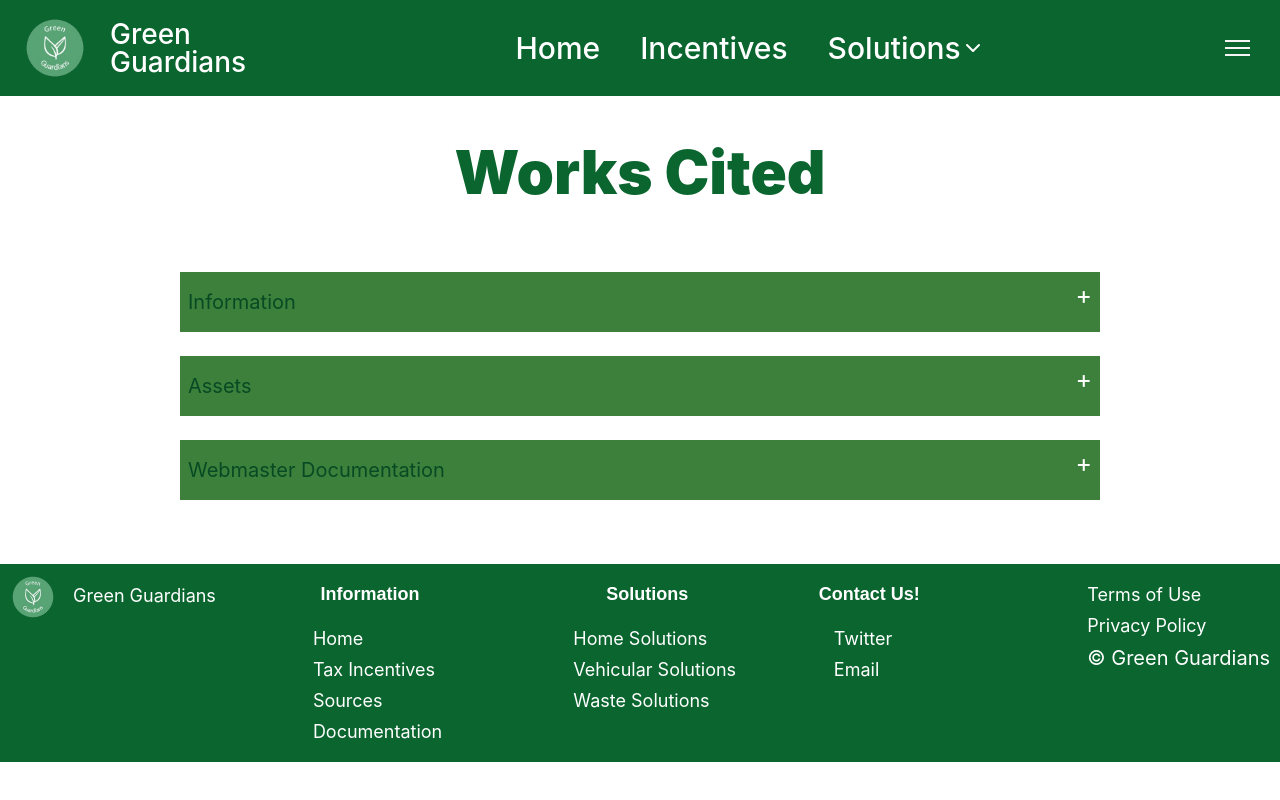
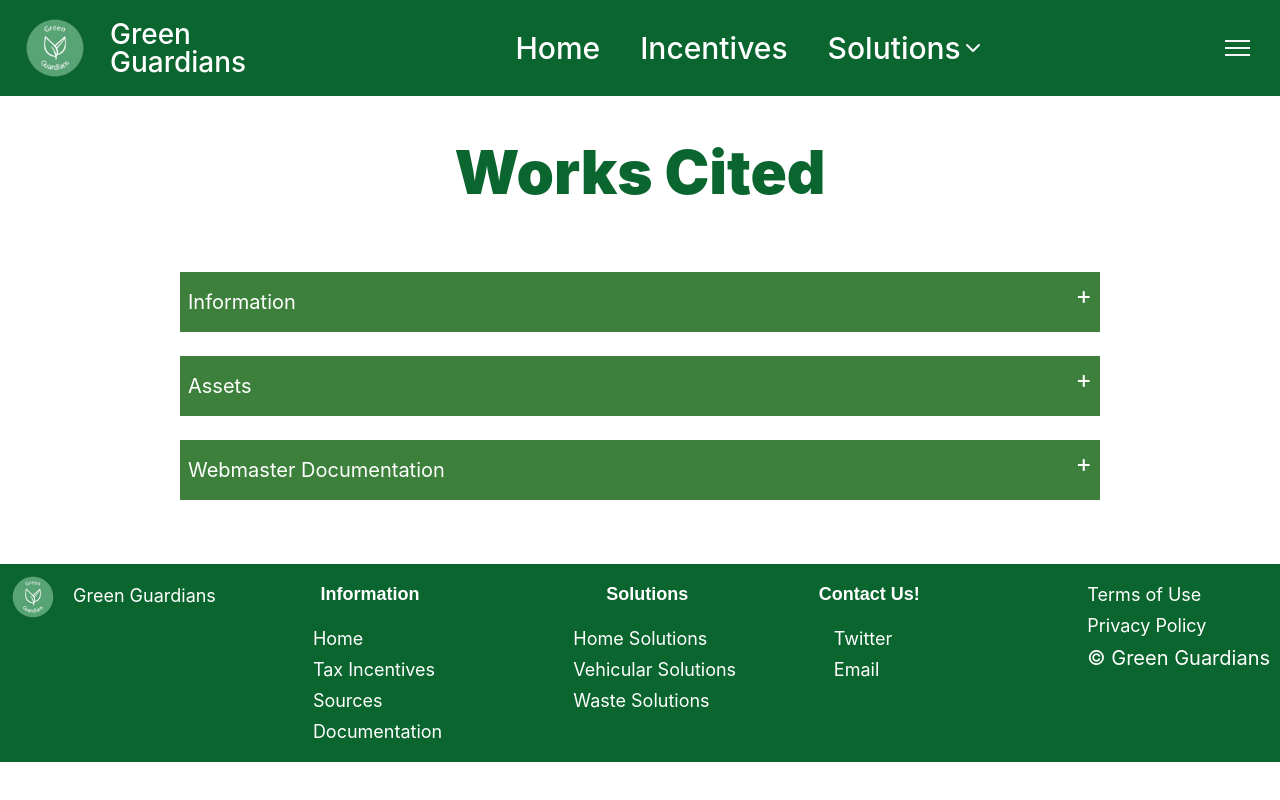
Before and after one commit to chonk9/webmaster23-24, a React (Create React App) app: page /sources in a window 1280 px wide. Built offline with nearby package versions, Linux system fonts and the light colour scheme.

Commit message:
dude my gyatt is gaping and gooning im such a goofy goober lmao :flushed:

```diff
--- a/src/ComponentStyles/TaxIncentives.css
+++ b/src/ComponentStyles/TaxIncentives.css
@@ -13,6 +13,10 @@ table {
   .nationalTable th {
     font-size: 0.5rem !important;
   }
+}
+
+.accordion-title p {
+  color: white;
 }
 
 .nationalTable {
```
